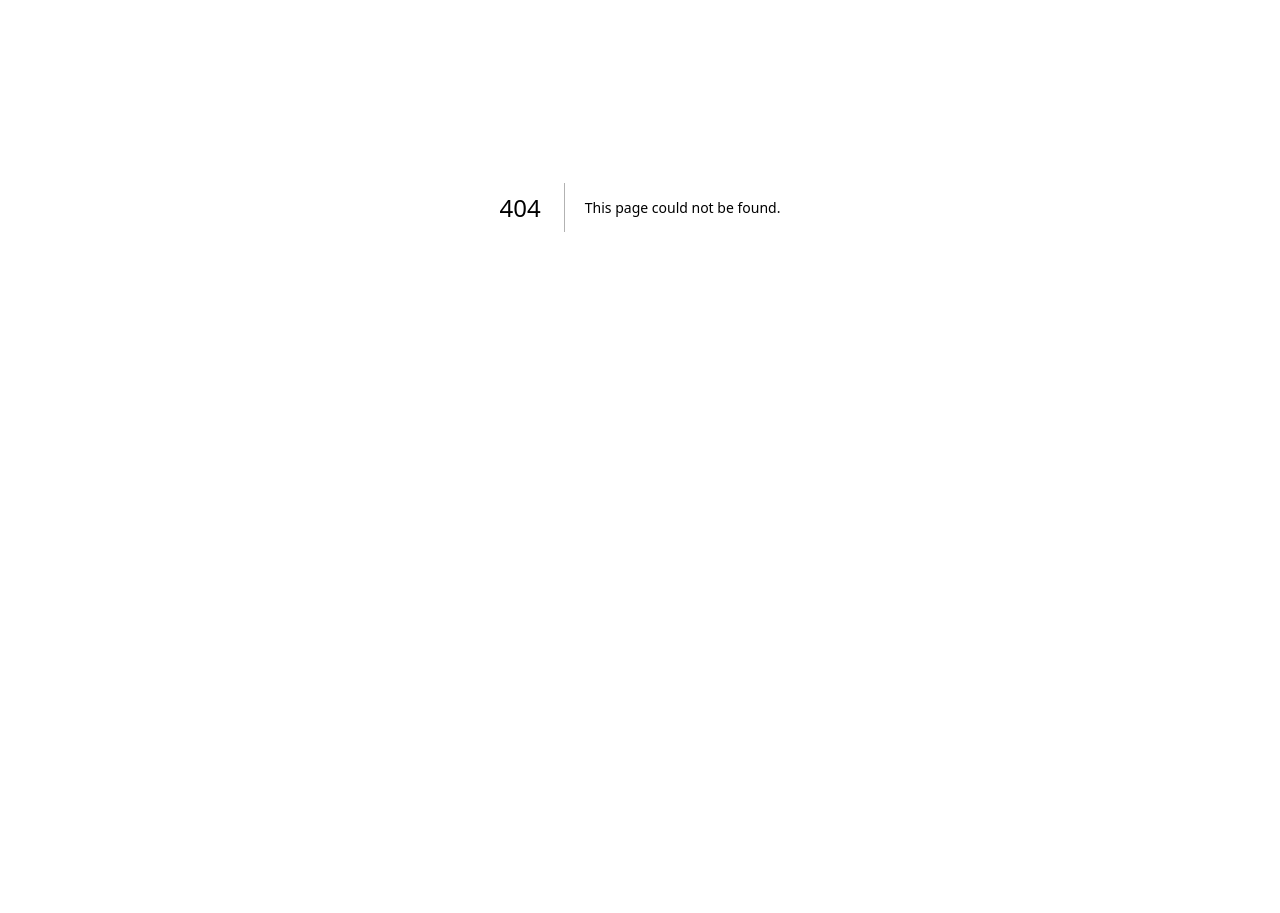
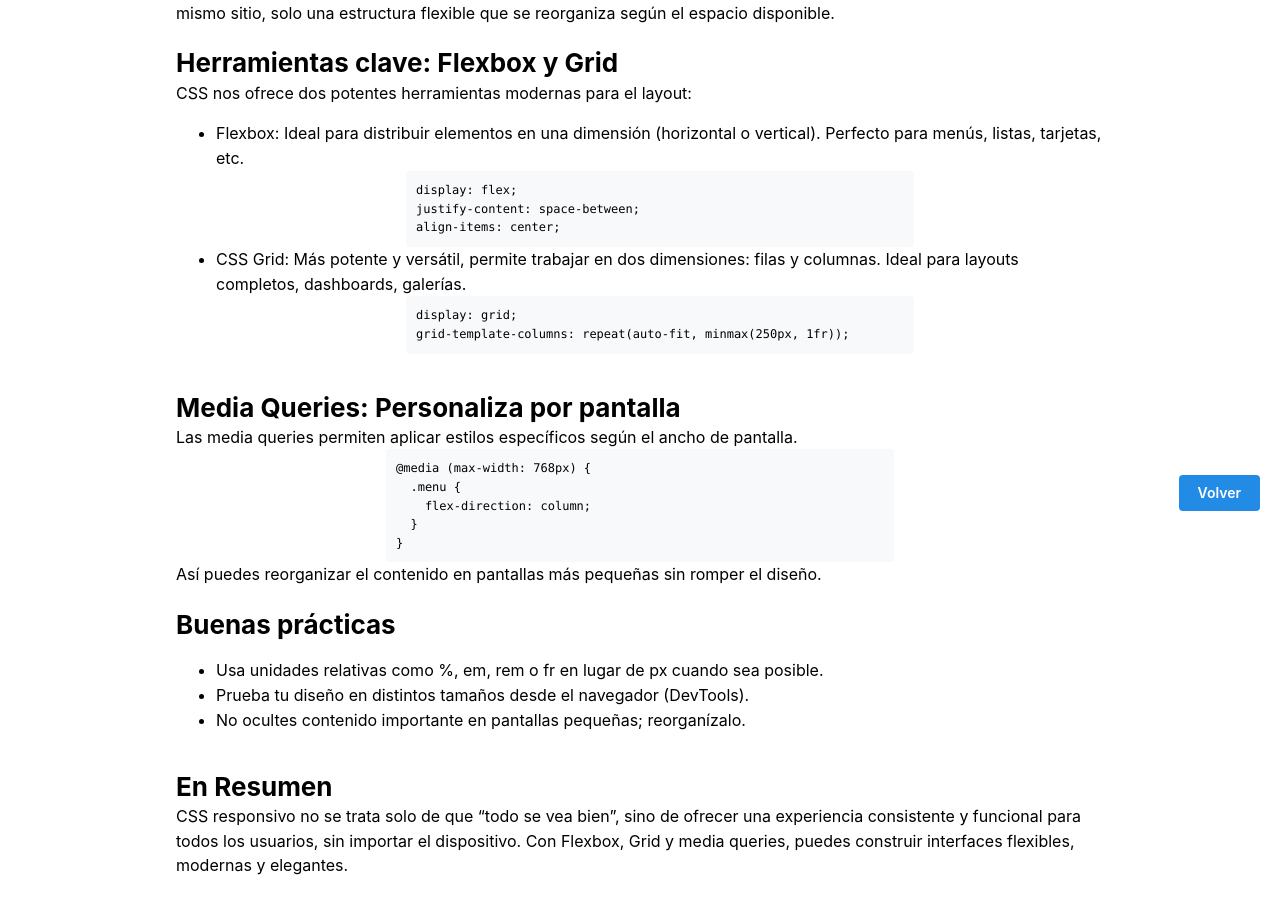
Before and after one commit to AndresCRamos/PersonaOrdenadorLab1, a Next.js app: page /post/css in a window 1280 px wide. Before the commit this address had no page. Shown: the part 269-1182 px from the top of the page. Before the commit the page ends 892 px from the top, so only its background shows below. Built offline with nearby package versions, Linux system fonts and the light colour scheme.

Commit message:
Add CSS blogpost

```diff
--- a/app/page.tsx
+++ b/app/page.tsx
@@ -23,7 +23,7 @@ const blogEntries = [
   },
   {
     slug: "css",
-    title: "Responsive CSS",
+    title: "Responsive CSS: Diseña para todos los dispositivos",
     description: "Diseño responsivo y layout con Flexbox y Grid.",
   },
   {
--- /dev/null
+++ b/app/post/css/page.tsx
@@ -0,0 +1,97 @@
+import BlogEntryLayout from "@/components/BlogEntryLayout/BlogEntryLayout";
+import Section from "@/components/Section/Section";
+import { Code, Container, Text } from "@mantine/core";
+
+const CSSPage = () => {
+  const flexCode = `display: flex;
+justify-content: space-between;
+align-items: center;`;
+  const gridCode = `display: grid;
+grid-template-columns: repeat(auto-fit, minmax(250px, 1fr));`;
+  const mediaQueryCode = `@media (max-width: 768px) {
+  .menu {
+    flex-direction: column;
+  }
+}`;
+  return (
+    <BlogEntryLayout title="Responsive CSS: Diseña para todos los dispositivos">
+      <Section>
+        <Text>
+          Hoy en día, los sitios web deben lucir bien y funcionar correctamente
+          en pantallas grandes, pequeñas y todo lo que haya en medio. Aquí es
+          donde el diseño responsivo con CSS cobra importancia.
+        </Text>
+      </Section>
+      <Section title="¿Qué significa “responsive”?" order={2}>
+        <Text>
+          Un diseño responsivo se adapta automáticamente al tamaño del
+          dispositivo. No necesitas crear múltiples versiones del mismo sitio,
+          solo una estructura flexible que se reorganiza según el espacio
+          disponible.
+        </Text>
+      </Section>
+      <Section title="Herramientas clave: Flexbox y Grid" order={2}>
+        <Text>
+          CSS nos ofrece dos potentes herramientas modernas para el layout:
+        </Text>
+        <ul>
+          <li>
+            Flexbox: Ideal para distribuir elementos en una dimensión
+            (horizontal o vertical). Perfecto para menús, listas, tarjetas, etc.
+            <Container size={"xs"}>
+              <Code block>{flexCode}</Code>
+            </Container>
+          </li>
+          <li>
+            CSS Grid: Más potente y versátil, permite trabajar en dos
+            dimensiones: filas y columnas. Ideal para layouts completos,
+            dashboards, galerías.
+            <Container size={"xs"}>
+              <Code block>{gridCode}</Code>
+            </Container>
+          </li>
+        </ul>
+        {/* TODO: Imagen sugerida Descripción: Captura o ilustración mostrando cómo una
+        misma interfaz cambia de estructura entre una pantalla de escritorio,
+        una tablet y un teléfono móvil gracias a Flexbox/Grid. */}
+      </Section>
+      <Section title="Media Queries: Personaliza por pantalla" order={2}>
+        <Text>
+          Las media queries permiten aplicar estilos específicos según el ancho
+          de pantalla.
+        </Text>
+        <Container size={"xs"}>
+          <Code block>{mediaQueryCode}</Code>
+        </Container>
+        <Text>
+          Así puedes reorganizar el contenido en pantallas más pequeñas sin
+          romper el diseño.
+        </Text>
+      </Section>
+      <Section title="Buenas prácticas" order={2}>
+        <ul>
+          <li>
+            Usa unidades relativas como %, em, rem o fr en lugar de px cuando
+            sea posible.
+          </li>
+          <li>
+            Prueba tu diseño en distintos tamaños desde el navegador (DevTools).
+          </li>
+          <li>
+            No ocultes contenido importante en pantallas pequeñas; reorganízalo.
+          </li>
+        </ul>
+      </Section>
+      <Section title="En Resumen" order={2}>
+        <Text>
+          CSS responsivo no se trata solo de que “todo se vea bien”, sino de
+          ofrecer una experiencia consistente y funcional para todos los
+          usuarios, sin importar el dispositivo. Con Flexbox, Grid y media
+          queries, puedes construir interfaces flexibles, modernas y elegantes.
+        </Text>
+      </Section>
+    </BlogEntryLayout>
+  );
+};
+
+export default CSSPage;
```
